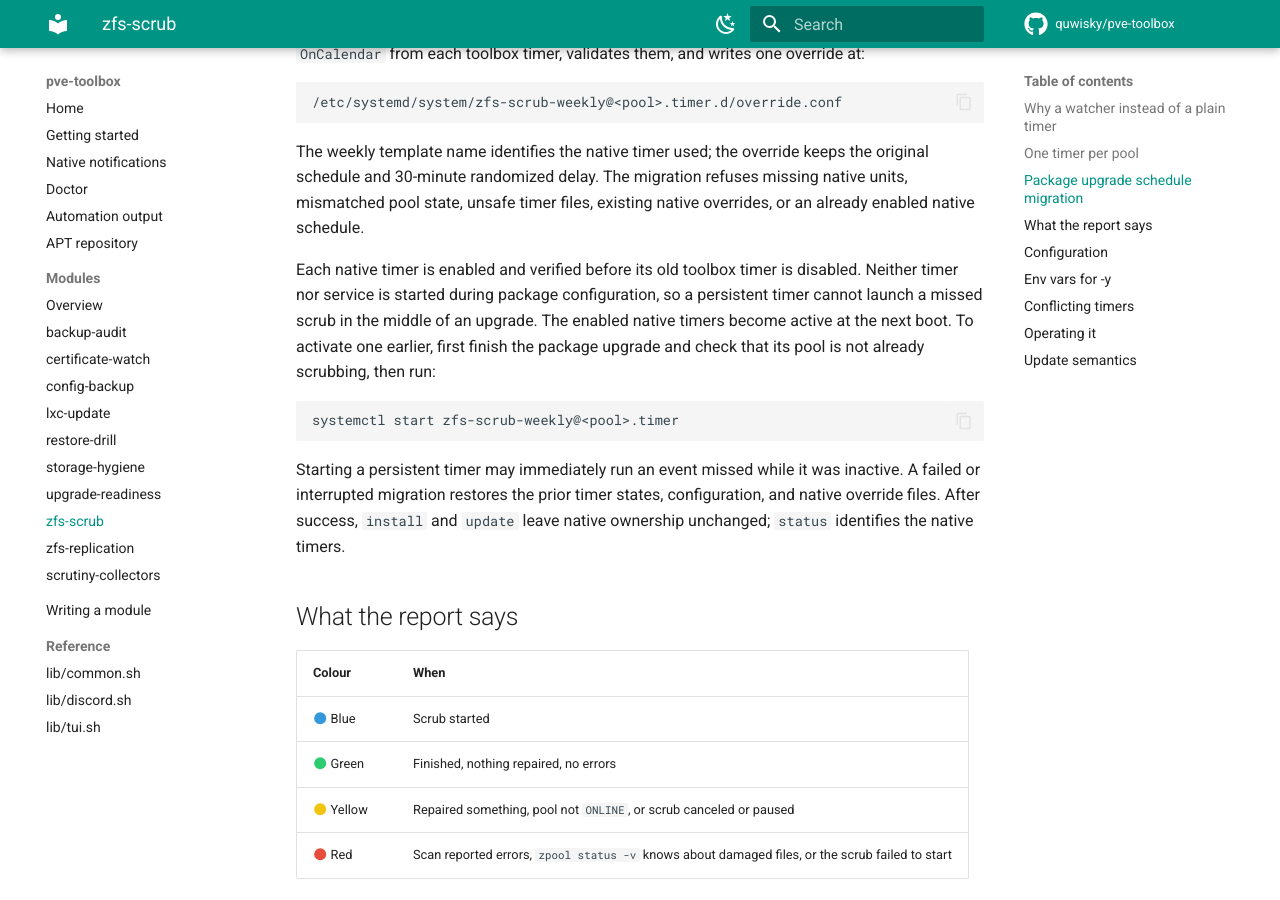
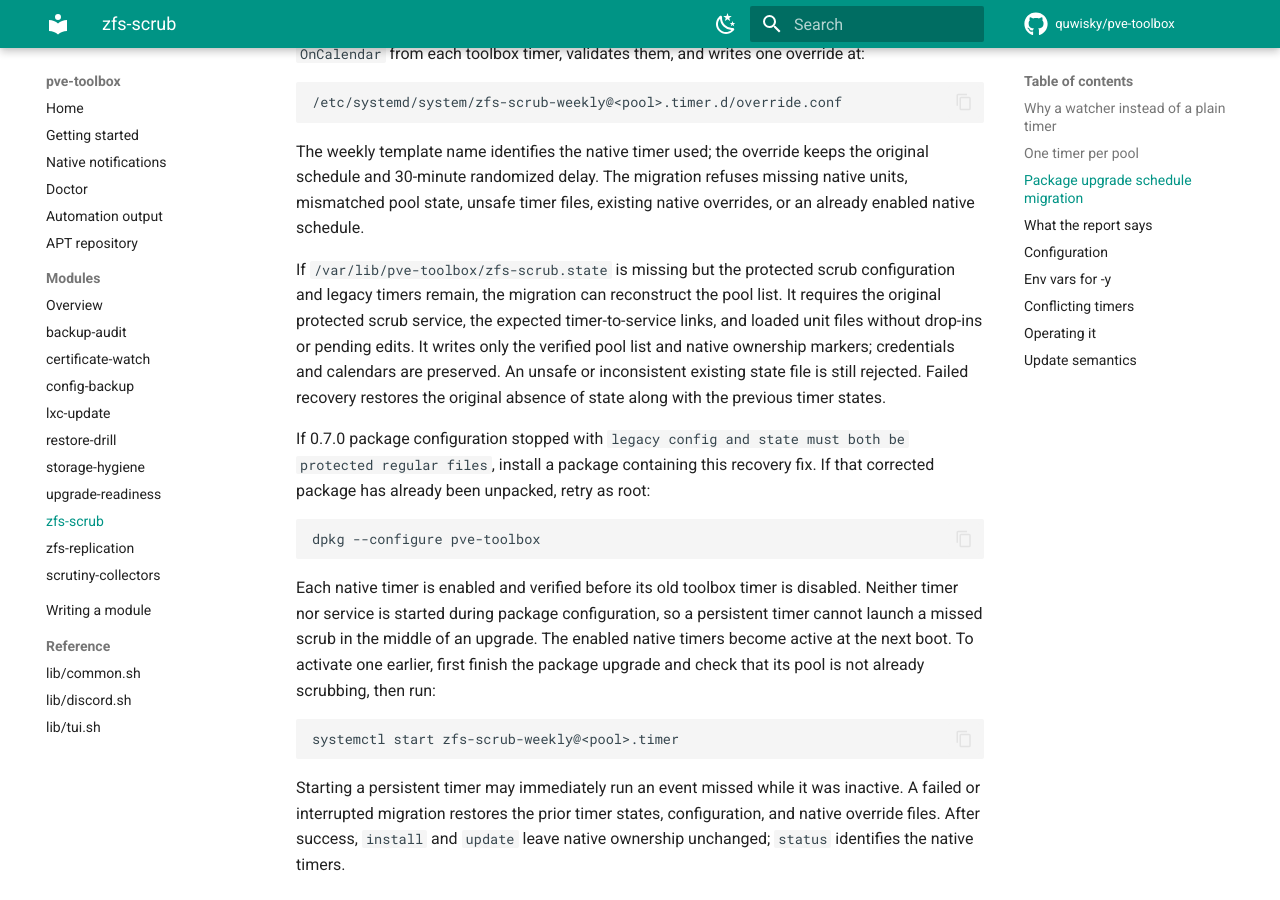
Before and after one commit to quwisky/pve-toolbox, an MkDocs documentation site: the page built from docs/modules/zfs-scrub.md, in a window 1280 px wide and 900 px high, scrolled down 1136 px. Built offline with MkDocs 1.6.1 and Material for MkDocs 9.7.7, drawn with Linux system fonts in a browser that asks for light colours; comment, search, counter and statistics services are not loaded.

Commit message:
fix(zfs-scrub): recover missing state during package upgrades (#68)
Allow the 0.7.0 migration to recover its pool list when protected legacy
configuration and validated timer/service files remain but derived state
is absent. Reject unsafe existing state and ambiguous unit definitions.

Persist recovered state inside the migration transaction so failures
restore its original absence and preserve the previous timer schedules.

````diff
--- a/docs/modules/zfs-scrub.md
+++ b/docs/modules/zfs-scrub.md
@@ -56,6 +56,23 @@ The weekly template name identifies the native timer used; the override keeps
 the original schedule and 30-minute randomized delay. The migration refuses
 missing native units, mismatched pool state, unsafe timer files, existing
 native overrides, or an already enabled native schedule.
+
+If `/var/lib/pve-toolbox/zfs-scrub.state` is missing but the protected scrub
+configuration and legacy timers remain, the migration can reconstruct the
+pool list. It requires the original protected scrub service, the expected
+timer-to-service links, and loaded unit files without drop-ins or pending
+edits. It writes only the verified pool list and native ownership markers;
+credentials and calendars are preserved. An unsafe or inconsistent existing
+state file is still rejected. Failed recovery restores the original absence
+of state along with the previous timer states.
+
+If 0.7.0 package configuration stopped with `legacy config and state must both
+be protected regular files`, install a package containing this recovery fix.
+If that corrected package has already been unpacked, retry as root:
+
+```bash
+dpkg --configure pve-toolbox
+```
 
 Each native timer is enabled and verified before its old toolbox timer is
 disabled. Neither timer nor service is started during package configuration,
````
Also changed, not shown: README.md (+3 -0 lines), 3 other files.
